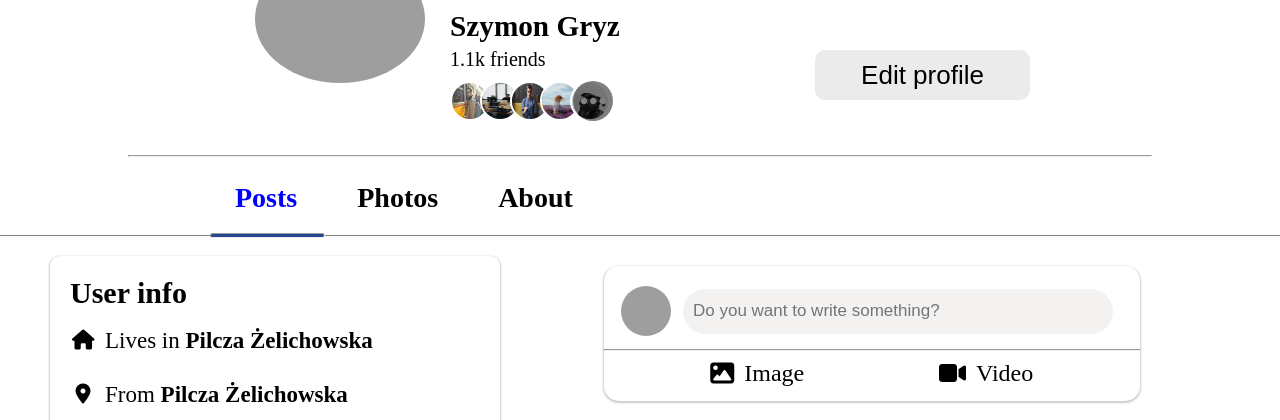
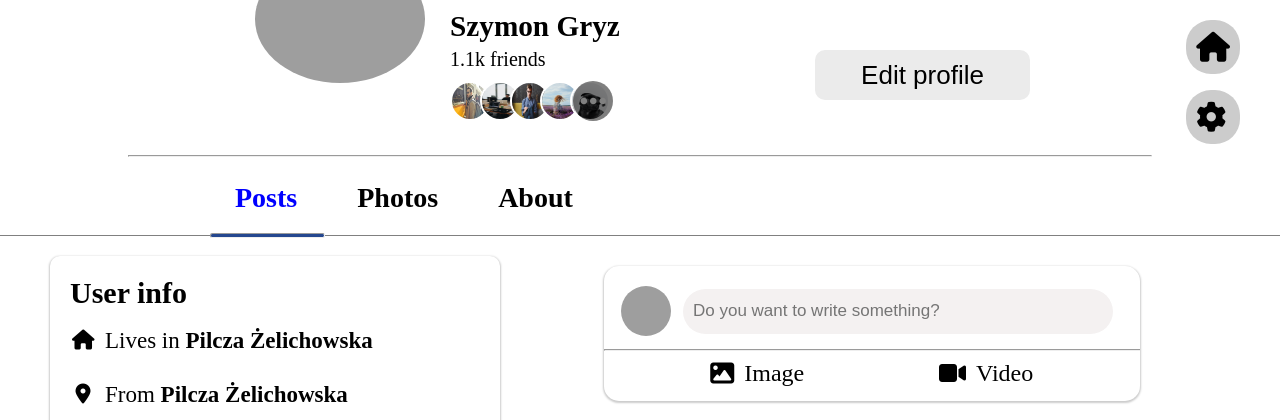
Before and after one commit to Tnovyloo/SocialBook, a Django app: template templates/profile.html in a window 1280 px wide. Shown: the part 250-670 px from the top of the page. Run offline with Django 4.2, Linux system fonts and the light colour scheme; the template is opened without the code that fills it, so the values that code supplies are empty; some libraries are stand-ins or nearby versions; grey boxes are pictures that could not be loaded.

Commit message:
navigation for profile.html

```diff
--- a/static/profile-files/profile.css
+++ b/static/profile-files/profile.css
@@ -47,6 +47,42 @@ html {
 #foreground-image img {
     width: 100%;
     border-radius: 50%;
+}
+
+header a {
+    text-decoration: none;
+    color: black;
+}
+
+.navigation {
+    display: flex;
+    position: absolute;
+    align-items: center;
+    right: 4rem;
+    height: 53.75px;
+    width: 53.75px;
+    background-color: hsl(0, 0%, 80%);
+    border-radius: 25px;
+    padding-inline: 1rem;
+    overflow: hidden;
+    transition-duration: 0.5s;
+}
+
+#home {
+    top: 27rem;
+}
+
+#settings {
+    top: 34rem;
+}
+
+.navigation p {
+    font-size: 2rem;
+    margin-left: 1.5rem;
+}
+
+.navigation:hover {
+    width: 130px;
 }
 
 #informations {
--- a/templates/profile.html
+++ b/templates/profile.html
@@ -14,6 +14,21 @@
         <header id="first-header">
             <div id="background-image"><img src="https://tipsmake.com/data/images/50-black-facebook-cover-photos-for-people-in-a-sad-mood-picture-8-W6ph3xBkS.jpg"></div>
             <div id="foreground-image"><img src="https://scontent-waw1-1.xx.fbcdn.net/v/t1.6435-9/67308354_2076925369277865_5351762411705597952_n.jpg?_nc_cat=107&ccb=1-7&_nc_sid=09cbfe&_nc_ohc=LuBWMhRIEgsAX--RB1L&_nc_ht=scontent-waw1-1.xx&oh=00_AT_SH1Dt-tsFuxR73JcJM9nKRp3luHI1MY_JFZ9LiitsXw&oe=631E362E"></div>
+
+            <a href="/templates/index.html">
+                <div class="navigation" id="home">
+                    <i class="fas fa-house"></i>
+                    <p id="home-text">home</p>
+                </div>
+            </a>
+
+            <a href="/templates/settings.html">
+                <div class="navigation" id="settings">
+                    <i class="fas fa-gear"></i>
+                    <p id="settings-text">settings</p>
+                </div>
+            </a>
+
             <div id="informations">
                 <h3>Szymon Gryz</h3>
                 <p>1.1k friends</p>
--- a/templates/settings.html
+++ b/templates/settings.html
@@ -40,8 +40,6 @@
                     <i class="circle-notification"></i>
                 </div>
             </div>
-
-
 
             <img class="profile" src="/images/Gryz-Szymon.jpeg">
         </header>
```
